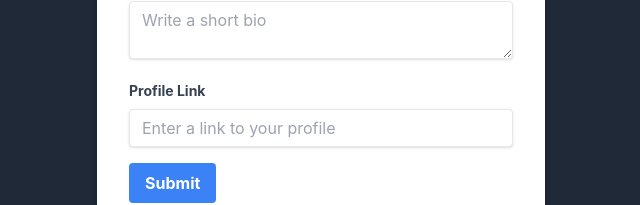
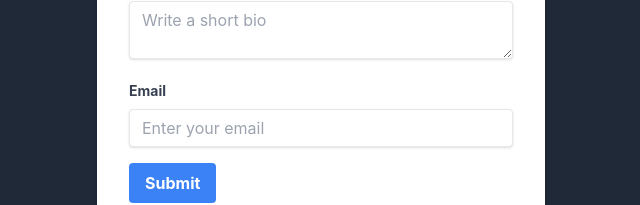
Before and after one commit to Zenyi1/Hang-The-DJ, a React (Create React App) app in the folder client/: page /dj-profile in a window 1280 px wide. Shown: the part 381-586 px from the top of the page, without its empty margins (319-959 px from the left). Built offline with nearby package versions, Linux system fonts and the light colour scheme.

Commit message:
Add validation to user input

```diff
--- a/client/src/components/DjProfileForm.js
+++ b/client/src/components/DjProfileForm.js
@@ -4,19 +4,38 @@ import axios from 'axios'; // Import axios if using it
 const DjProfileForm = () => {
   const [name, setName] = useState('');
   const [bio, setBio] = useState('');
-  const [link, setLink] = useState('');
+  const [email, setEmail] = useState(''); // Change link to email
   const [message, setMessage] = useState('');
   const [messageType, setMessageType] = useState(''); // To track message type (success or error)
+
+  const validateEmail = (email) => {
+    // Regular expression for validating an email
+    const emailRegex = /^[^\s@]+@[^\s@]+\.[^\s@]+$/;
+    return emailRegex.test(email);
+  };
 
   const handleSubmit = async (e) => {
     e.preventDefault();
     setMessage(''); // Clear message on submit
 
+    // Validate inputs
+    if (!name || !bio || !email) {
+      setMessage('Please fill in all fields.');
+      setMessageType('error');
+      return;
+    }
+
+    if (!validateEmail(email)) {
+      setMessage('Please enter a valid email address.');
+      setMessageType('error');
+      return;
+    }
+
     try {
       const response = await axios.post('http://localhost:5000/api/djs', {
         name,
         bio,
-        link,
+        email, // Send email instead of link
       });
 
       if (response.data.success) {
@@ -24,7 +43,7 @@ const DjProfileForm = () => {
         setMessageType('success'); // Set message type to success
         setName('');
         setBio('');
-        setLink('');
+        setEmail(''); // Clear email field
       }
     } catch (error) {
       setMessage('Failed to create DJ profile. Please try again.');
@@ -62,16 +81,16 @@ const DjProfileForm = () => {
           />
         </div>
         <div className="mb-4">
-          <label className="block text-gray-700 text-sm font-bold mb-2" htmlFor="link">
-            Profile Link
+          <label className="block text-gray-700 text-sm font-bold mb-2" htmlFor="email">
+            Email
           </label>
           <input
-            type="text"
-            id="link"
-            value={link}
-            onChange={(e) => setLink(e.target.value)}
+            type="email" // Change input type to email
+            id="email"
+            value={email}
+            onChange={(e) => setEmail(e.target.value)}
             className="shadow appearance-none border rounded w-full py-2 px-3 text-gray-700 leading-tight focus:outline-none focus:shadow-outline"
-            placeholder="Enter a link to your profile"
+            placeholder="Enter your email"
           />
         </div>
         <button
```
Also changed, not shown: 2 other files (tests, documents, lock files or other folders).
